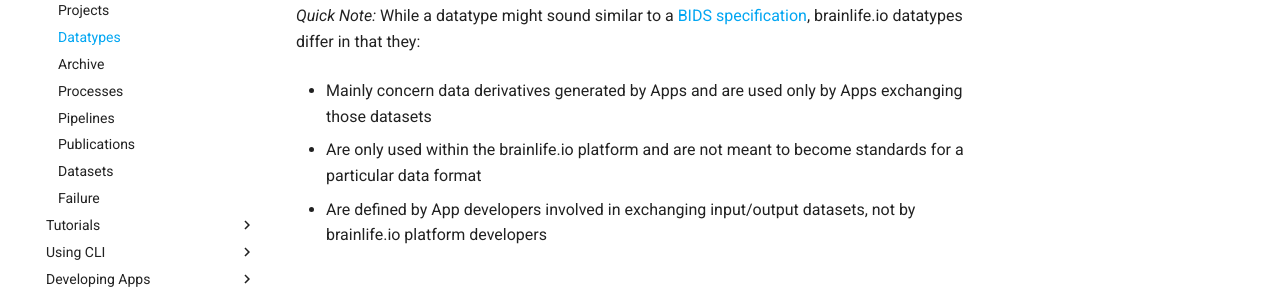
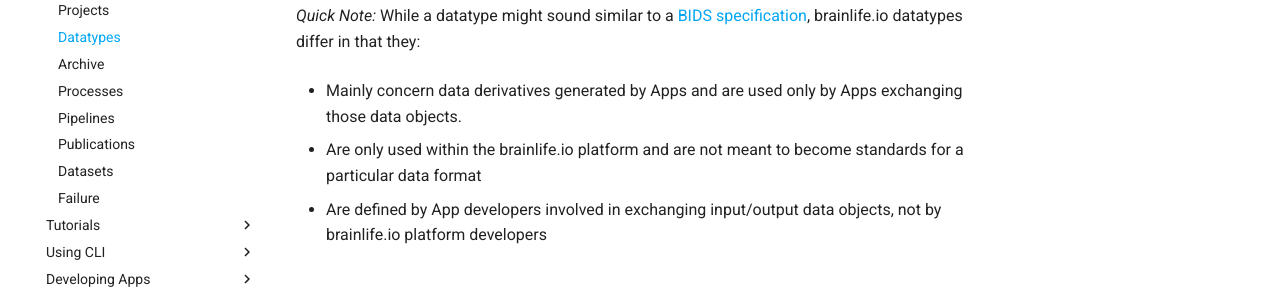
Before and after one commit to brainlife/docs, an MkDocs documentation site: the page built from docs/user/datatypes.md, in a window 1280 px wide and 900 px high, scrolled down 1072 px. Shown: the part 179-478 px from the top of the window. Built offline with MkDocs 1.6.1 and Material for MkDocs 9.7.7, drawn with Linux system fonts in a browser that asks for light colours; comment, search, counter and statistics services are not loaded.

Commit message:
replaced a few more

```diff
--- a/docs/user/datatypes.md
+++ b/docs/user/datatypes.md
@@ -40,11 +40,11 @@
 
 _Quick Note:_ While a datatype might sound similar to a [BIDS specification](https://bids-specification.readthedocs.io/en/stable/){target=_blank}, brainlife.io datatypes differ in that they:
 
-* Mainly concern data derivatives generated by Apps and are used only by Apps exchanging those datasets
+* Mainly concern data derivatives generated by Apps and are used only by Apps exchanging those data objects.
 
 * Are only used within the brainlife.io platform and are not meant to become standards for a particular data format
 
-* Are defined by App developers involved in exchanging input/output datasets, not by brainlife.io platform developers
+* Are defined by App developers involved in exchanging input/output data objects, not by brainlife.io platform developers
 
 ## Datatype Tags
 
```
